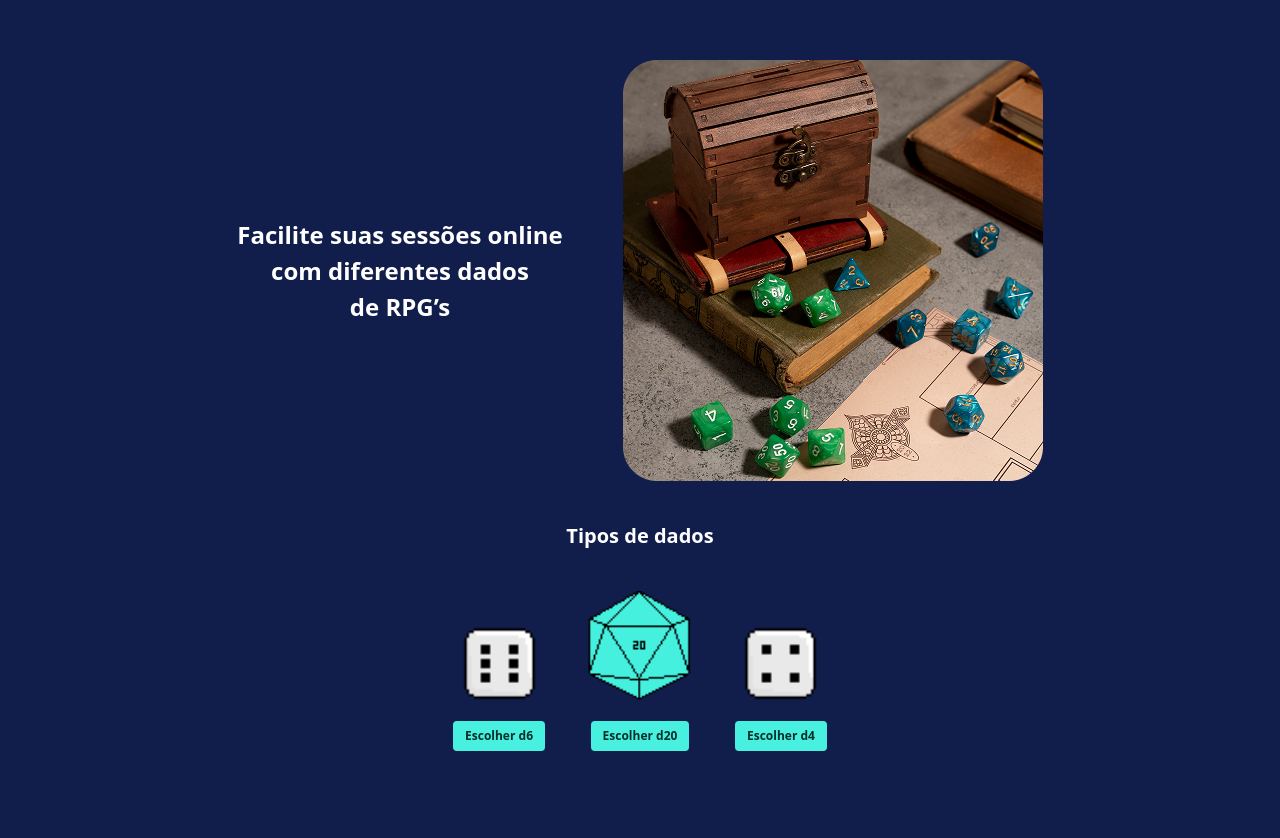
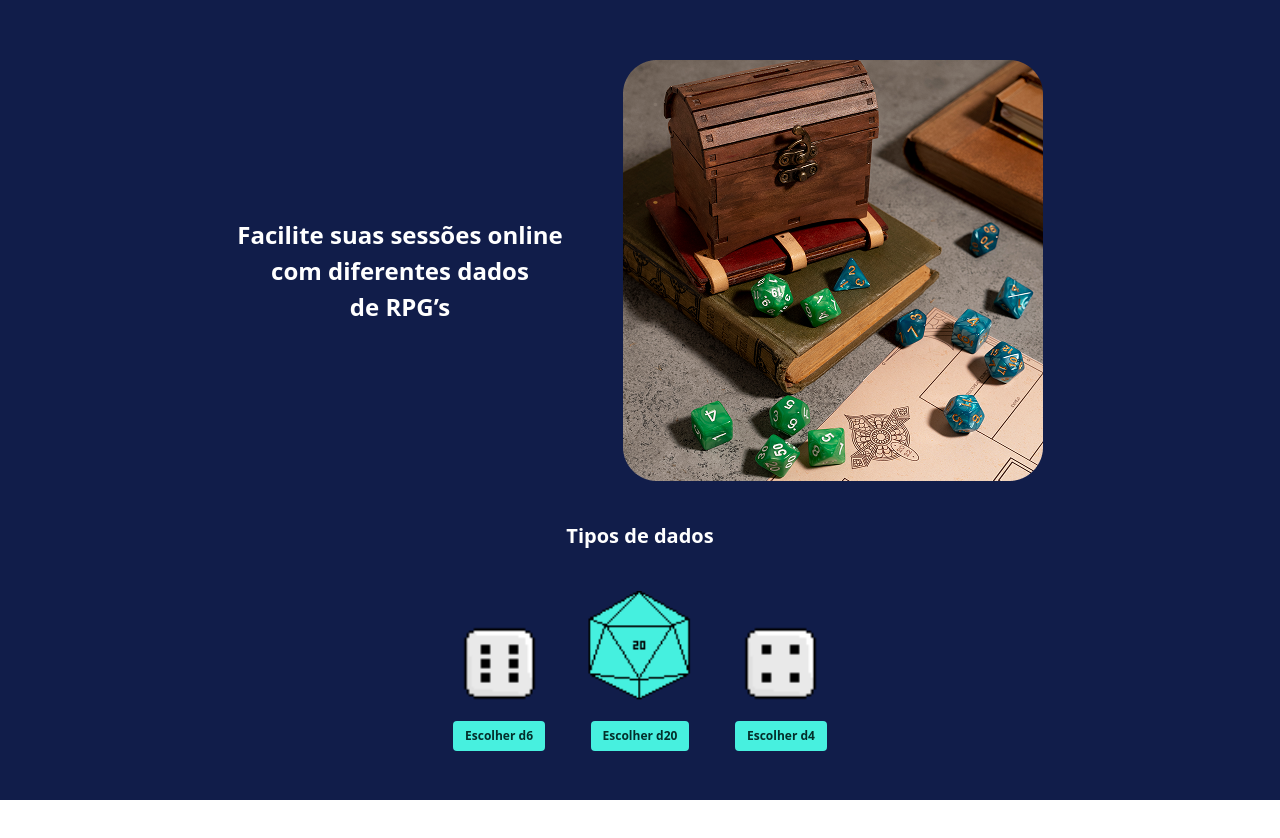
Before and after one commit to rochamariza/roll_the_rpg_dice, a plain HTML site: page index.html in a window 1280 px wide. After the commit the page ends 800 px from the top, so only its background shows below. Drawn offline with nearby package versions, Linux system fonts and the light colour scheme.

Commit message:
Fix CSS mistakes

```diff
--- a/Assets/CSS/style.css
+++ b/Assets/CSS/style.css
@@ -24,7 +24,9 @@
 
 body{
     width: 100%;
-    height: 100%;
+    height: 100vh;
+    background-size: cover;
+    overflow: auto;
     display: flex;
     flex-direction: column;
     align-items: center;
```
